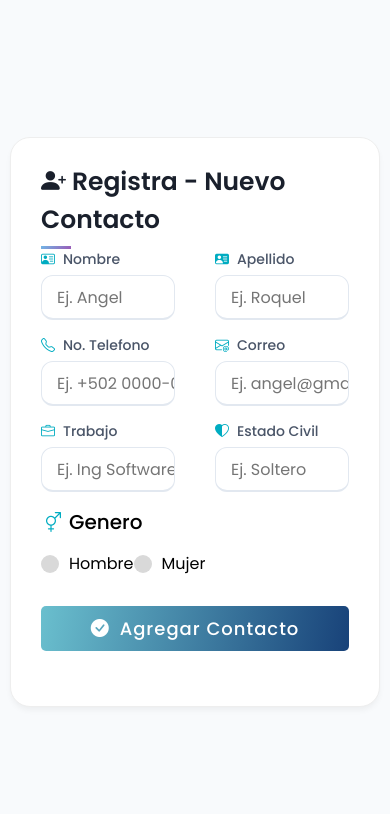
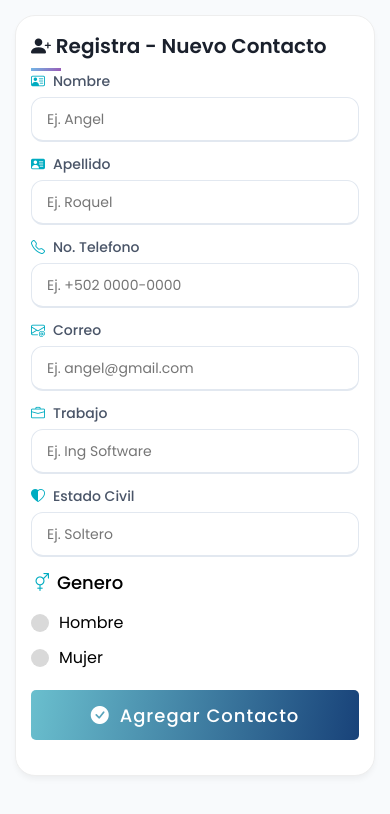
Before and after one commit to aroquel-2024082/AgendaWeb, a plain HTML site: page pages/nuevo-contacto.html in a window 390 px wide. Drawn offline with nearby package versions, Linux system fonts and the light colour scheme.

Commit message:
Se agrego al css del formulario de contacto nuevo hacerse responsive

```diff
--- a/assets/css/contacto-nuevo.css
+++ b/assets/css/contacto-nuevo.css
@@ -163,3 +163,55 @@ form .boton button:hover {
     transform: translateY(-2px);
     box-shadow: 0 5px 15px rgba(0, 172, 193, 0.3);
 }
+
+/*Responsive*/
+
+@media (max-width: 600px) {
+    body {
+        height: auto;
+        padding: 15px;
+        align-items: flex-start;
+    }
+
+    .formulario {
+        max-width: 100%;
+        padding: 20px;
+    }
+
+    .formulario .titulo {
+        font-size: 20px;
+    }
+
+    form .detalles-contacto .input-box {
+        width: 100%;
+        margin-bottom: 12px;
+    }
+
+    form .genero-detalles .opciones {
+        width: 100%;
+    }
+
+    form .genero-detalles .genero-titulo {
+        font-size: 18px;
+    }
+
+    form .boton {
+        height: 50px;
+        margin: 20px 0;
+    }
+}
+
+@media (max-width: 400px) {
+    .formulario {
+        padding: 15px;
+    }
+
+    .detalles-contacto .input-box input {
+        font-size: 14px;
+    }
+
+    .genero-detalles .opciones {
+        flex-direction: column;
+        gap: 10px;
+    }
+}
```
